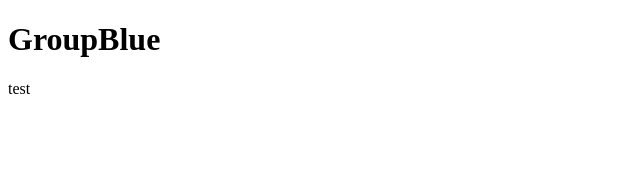
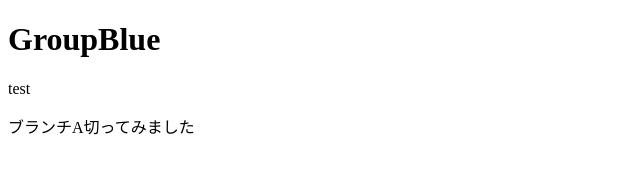
Before and after one commit to zd2c06/GroupBlue, a plain HTML site: page index.html in a window 1280 px wide. Shown: the whole page, without its empty margins (0-640 px from the left). Drawn offline with Linux system fonts and the light colour scheme.

Commit message:
ブランチA切ってみました

```diff
--- a/index.html
+++ b/index.html
@@ -7,6 +7,7 @@
 <body>
     <h1>GroupBlue</h1>
     <p>test</p>
+    <p>ブランチA切ってみました</p>
 
 </body>
 </html>
```
